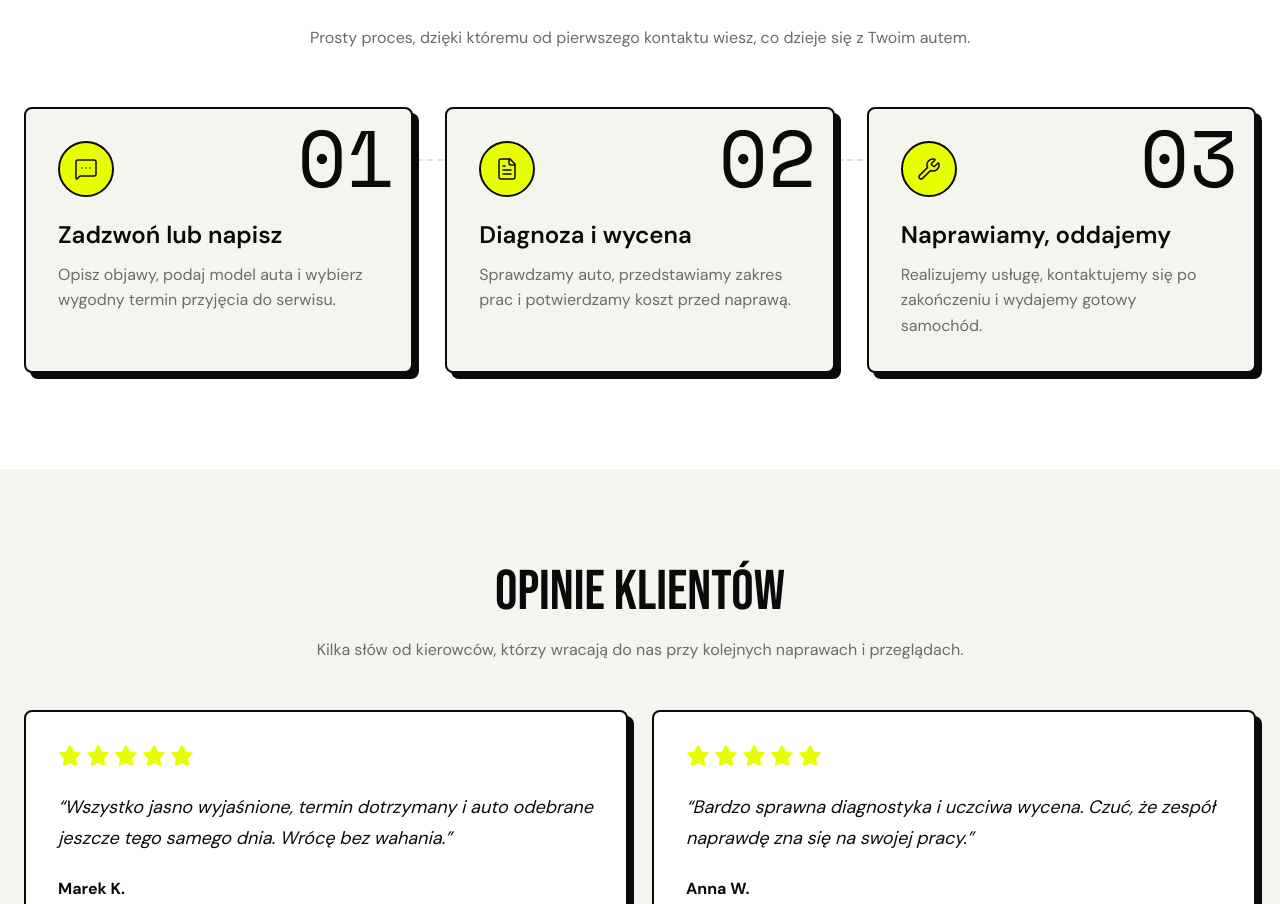
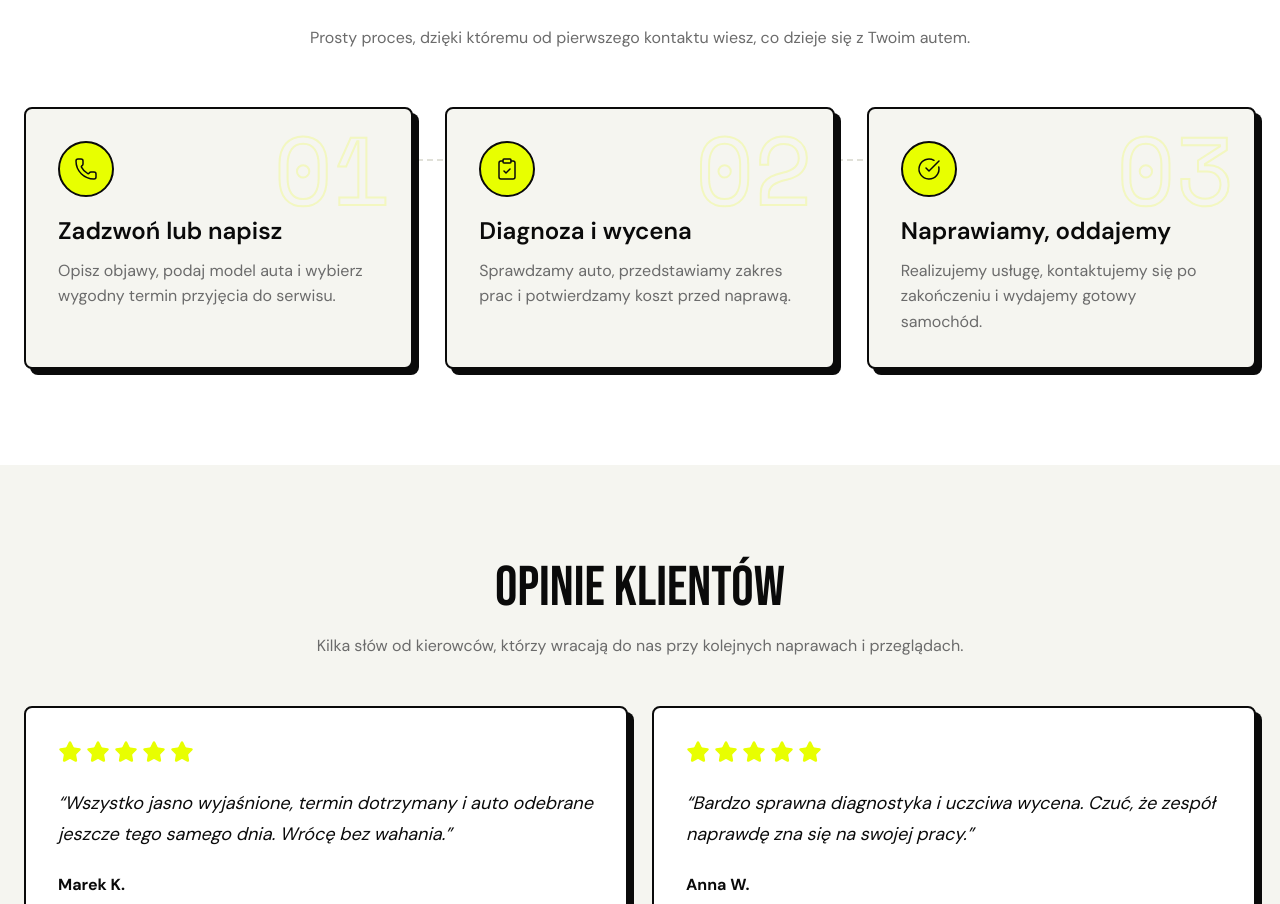
Before and after one commit to adminfavmotors/serwis_01, a Next.js app: page / in a window 1280 px wide. Shown: the part 2749-3653 px from the top of the page. Built offline with nearby package versions, Linux system fonts and the light colour scheme.

Commit message:
design: HowItWorks dashed line + outlined step numbers

```diff
--- a/components/sections/HowItWorks.tsx
+++ b/components/sections/HowItWorks.tsx
@@ -1,24 +1,24 @@
-import { FileText, MessageSquareMore, Wrench } from "lucide-react";
+import { CheckCircle, ClipboardCheck, Phone } from "lucide-react";
 
 import { SectionTitle } from "@/components/ui/SectionTitle";
 
 const steps = [
   {
-    icon: MessageSquareMore,
+    icon: Phone,
     number: "01",
     title: "Zadzwoń lub napisz",
     description:
       "Opisz objawy, podaj model auta i wybierz wygodny termin przyjęcia do serwisu.",
   },
   {
-    icon: FileText,
+    icon: ClipboardCheck,
     number: "02",
     title: "Diagnoza i wycena",
     description:
       "Sprawdzamy auto, przedstawiamy zakres prac i potwierdzamy koszt przed naprawą.",
   },
   {
-    icon: Wrench,
+    icon: CheckCircle,
     number: "03",
     title: "Naprawiamy, oddajemy",
     description:
@@ -38,8 +38,8 @@ export function HowItWorks() {
           />
 
           <div className="relative">
-            <div className="absolute left-[26px] top-10 hidden h-[calc(100%-80px)] border-l-2 border-dashed border-dark/30 md:hidden" />
-            <div className="absolute left-[16.5%] top-[52px] hidden w-[67%] border-t-2 border-dashed border-dark/30 lg:block" />
+            <div className="absolute left-[29px] top-10 hidden h-[calc(100%-80px)] border-l-2 border-dashed border-accent/40 md:hidden" />
+            <div className="absolute left-[16.5%] top-[52px] hidden w-[67%] border-t-2 border-dashed border-accent/40 lg:block" />
 
             <div className="grid gap-8 lg:grid-cols-3">
               {steps.map((step) => {
@@ -50,10 +50,16 @@ export function HowItWorks() {
                     key={step.number}
                     className="relative overflow-hidden rounded-[8px] border-2 border-dark bg-bg p-8 shadow-card"
                   >
-                    <p className="absolute right-4 top-2 font-mono text-[80px] leading-none text-accent/30">
+                    <p
+                      className="pointer-events-none absolute right-5 top-3 font-mono text-[96px] leading-none opacity-20"
+                      style={{
+                        color: "transparent",
+                        WebkitTextStroke: "2px #E8FF00",
+                      }}
+                    >
                       {step.number}
                     </p>
-                    <div className="relative z-10 space-y-6">
+                    <div className="relative z-10 space-y-5">
                       <div className="flex h-14 w-14 items-center justify-center rounded-full border-2 border-dark bg-accent text-dark">
                         <Icon size={24} strokeWidth={1.5} />
                       </div>
```
